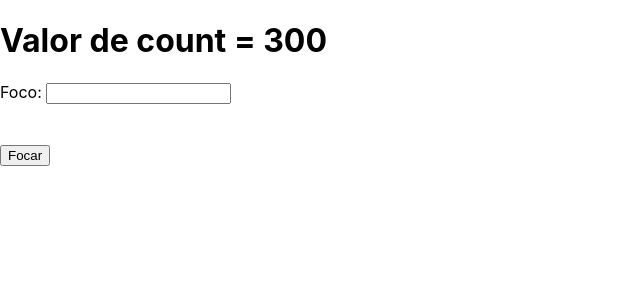
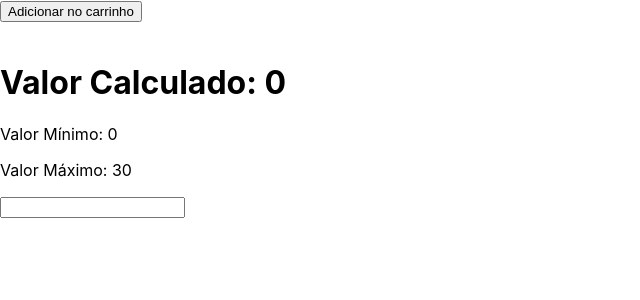
Before and after one commit to Billmetal/advanced-reactjs-dio, a React (Create React App) app: page / in a window 1280 px wide. Shown: the top 300 px of the page, without its empty margins (0-640 px from the left). Built offline with nearby package versions, Linux system fonts and the light colour scheme.

Commit message:
Dumb Components

```diff
--- a/src/App.js
+++ b/src/App.js
@@ -1,34 +1,32 @@
-import React, { useRef, useEffect, useState } from "react";
-
+import React, {useState} from "react";
+import Button from "./Component/Button";
+import Calc from "./Component/Calc";
 
 function App() {
-  const inputRef = useRef();
-  const count = useRef(1);
-  const [, setValue] = useState(false);
+
+  const [value, setValue] = useState(0);
+  const [min, setMin] = useState(0);
+  const [max,setMax] = useState(30);
 
   const handleClick = () => {
-    inputRef.current.focus();
-    console.log("inputRef.current = ", inputRef.current);
-    console.log("inputRef.value = ", inputRef.current.value);
-    inputRef.current.value = "Alterando valor do Campo tbm ....";
+    setMin(10);
   };
 
-  useEffect(() => {
-    setTimeout(() => {
-      console.log("Passou no Timeout !!!")
-      count.current = 300;
-      setValue(true);
-    },4000);
-  },[]);
+  const handleCalc = ({ target }) => {
+    const val = target.value;
+    setValue(min + max + val);
+  };
 
   return (
     <>
-      <h1>Valor de count = {count.current}</h1>
-      Foco: <input ref={inputRef} />
-      <br />
-      <br />
+      <div>
+        <Button onClick={handleClick}>Adicionar no carrinho</Button>
+      </div>
       <br/>
-      <button onClick={handleClick}>Focar</button>
+      <div>
+        <h1>Valor Calculado: {value}</h1>
+        <Calc min={min} max={max} onChange={handleCalc} />
+      </div>
     </>
   );
 }
--- /dev/null
+++ b/src/Component/Button/index.js
@@ -0,0 +1,16 @@
+import React from "react";
+import PropType from "prop-types";
+
+function Button(props) {
+    const { children, onClick } = props;
+
+    return (
+        <button onClick={onClick}>{children}</button>
+    );
+}
+
+Button.propTypes = {
+    onClick: PropType.func.isRequired
+}
+
+export default Button;
--- /dev/null
+++ b/src/Component/Calc/index.js
@@ -0,0 +1,22 @@
+import React from "react";
+import PropType from "prop-types";
+
+function Calc(props) {
+    const { min, max, onChange } = props;
+
+    return (
+        <div>
+            <p>Valor Mínimo: {min}</p>
+            <p>Valor Máximo: {max}</p>
+            <input type="text" onChange={onChange}/>
+        </div>
+    );
+}
+
+Calc.propTypes = {
+    min: PropType.number.isRequired,
+    max: PropType.number.isRequired,
+    onChange: PropType.func.isRequired
+}
+
+export default Calc;
```
